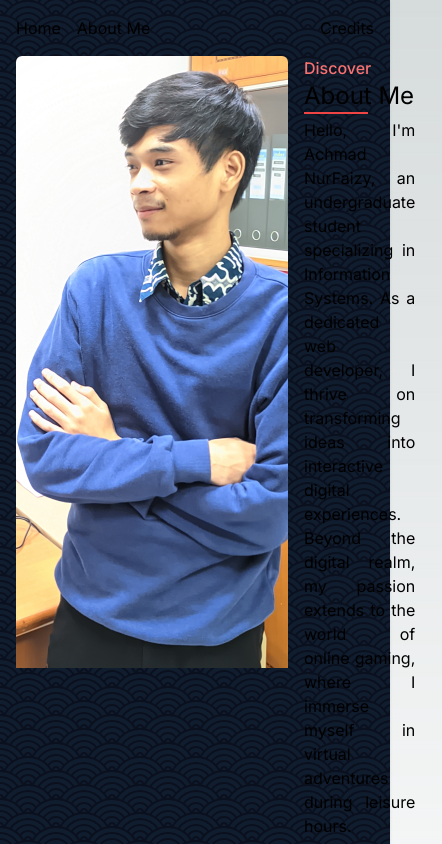
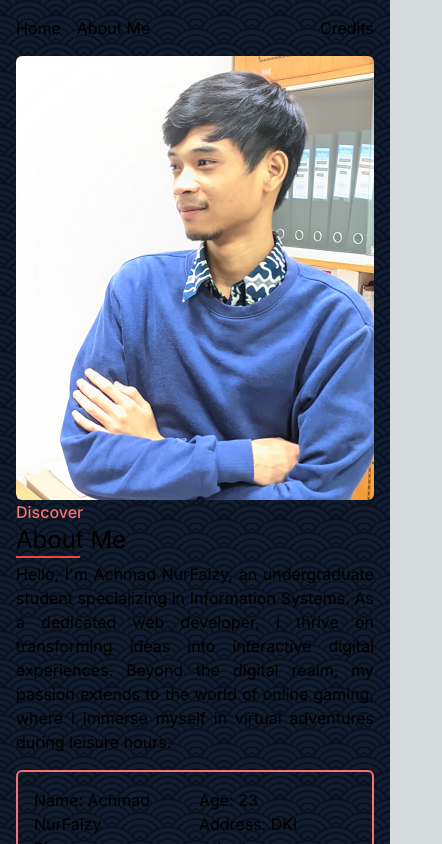
Before and after one commit to semest3r/nextjs-porto, a Next.js app: page /about-me in a window 390 px wide. Shown: the top 844 px of the page, 442 px wide, since content can reach past the window. Built offline with nearby package versions, Linux system fonts and the light colour scheme.

Commit message:
fix: fix ui

```diff
--- a/src/app/about-me/page.tsx
+++ b/src/app/about-me/page.tsx
@@ -6,9 +6,9 @@ export default function AboutMePage() {
     return (
         <div className="min-h-screen">
             <Header />
-            <div className="mt-4 flex gap-4">
+            <div className="mt-4 sm:flex gap-4">
                 <img
-                    className="rounded-md w-[17rem] object-none object-top"
+                    className="rounded-md sm:w-[17rem] object-none object-top"
                     src="profile.png"
                     alt="MyProfile"
                 />
```
